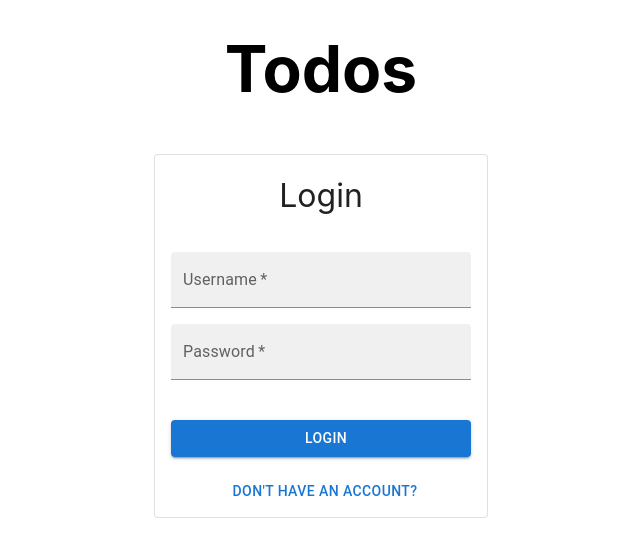
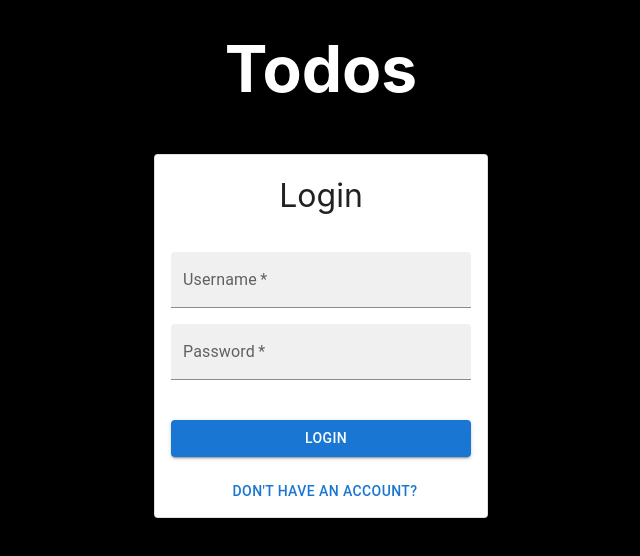
Before and after one commit to seanlowe/todo, a Next.js app: page / in a window 1280 px wide. Shown: the top 556 px of the page, without its empty margins (319-959 px from the left). Built offline with nearby package versions, Linux system fonts and the light colour scheme.

Commit message:
make darkmode permanent

```diff
--- a/styles/globals.css
+++ b/styles/globals.css
@@ -1,3 +1,16 @@
+/*
+  used to be in a "prefers-color-scheme": dark block
+  maybe should come back and add theme switcher
+*/
+html {
+  color-scheme: dark;
+}
+
+body {
+  color: white;
+  background: black;
+}
+
 html,
 body {
   padding: 0;
@@ -23,13 +36,3 @@ div.MuiPaper-root:nth-child(3) {
   top: 210px !important;
   left: 150px !important;
 }
-
-@media (prefers-color-scheme: dark) {
-  html {
-    color-scheme: dark;
-  }
-  body {
-    color: white;
-    background: black;
-  }
-}
```
